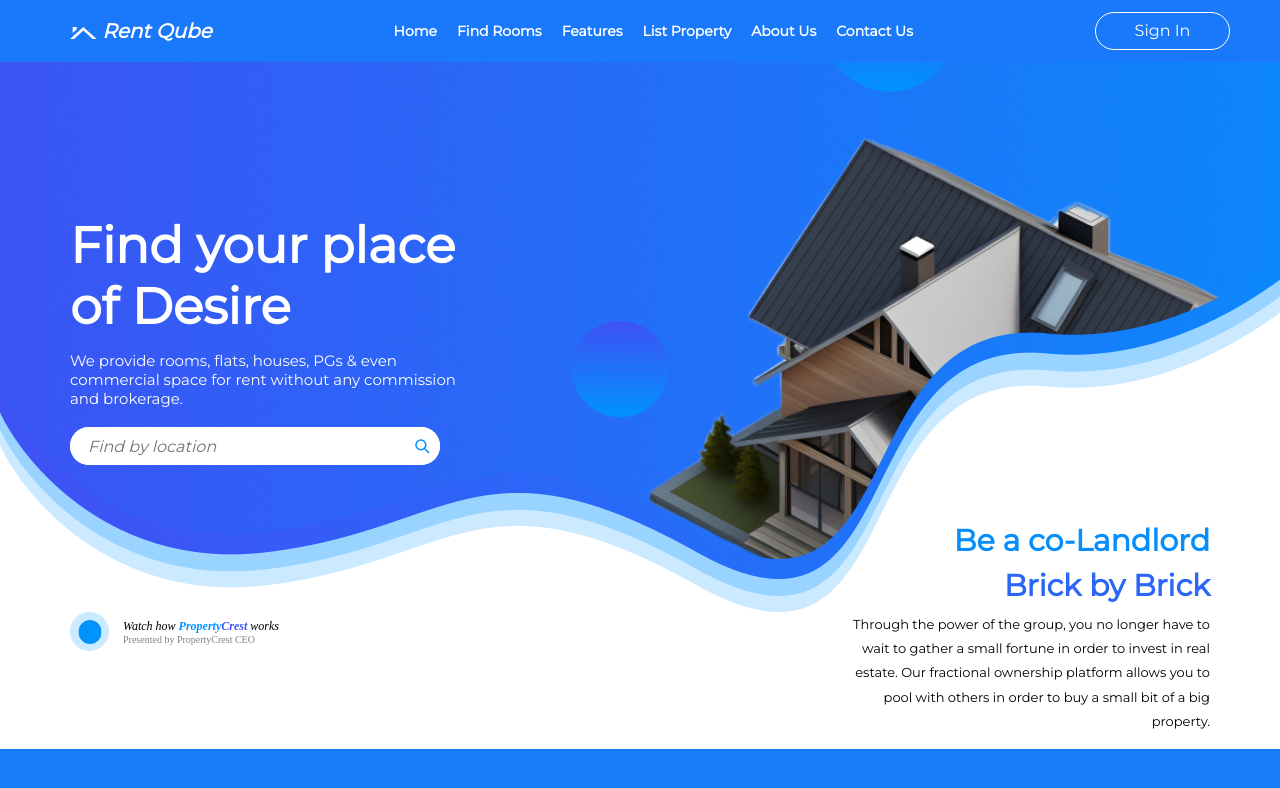
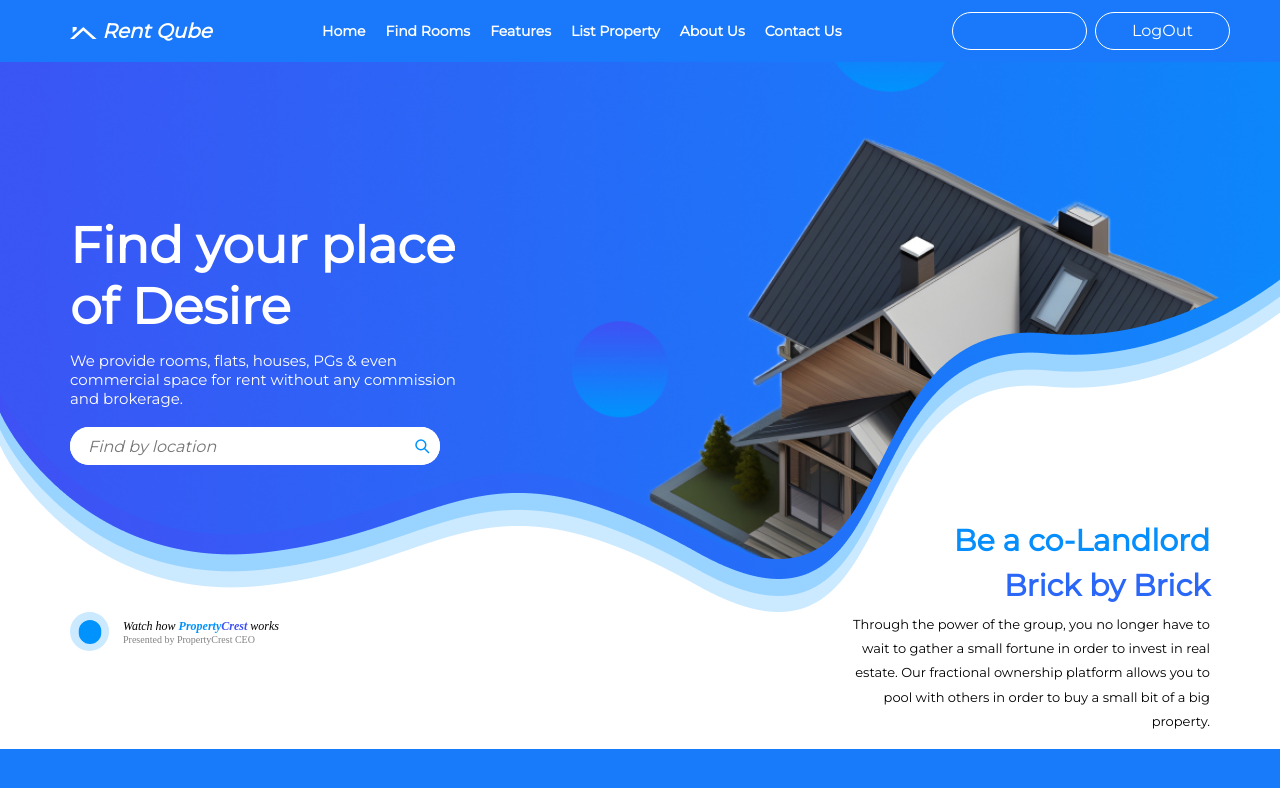
Before and after one commit to deevanshu-k/real-state-listing-website-frontend, an Angular app: page /home in a window 1280 px wide. Shown: the top 788 px of the page. Built offline with nearby package versions, Linux system fonts and the light colour scheme; sample sign-in values are in the browser's storage.

Commit message:
ADD: navbar logout

```diff
--- a/src/app/pages/navbar/navbar.component.html
+++ b/src/app/pages/navbar/navbar.component.html
@@ -21,7 +21,9 @@
     </div>
     <div class="action flex-fill d-flex flex-row-reverse">
         <span style="width: 50px;"></span>
-        <button class="sign-in" routerLink="/login">Sign In</button>
+        <button class="sign-in ms-2" *ngIf="isUserLoggedIn" (click)="logout()">LogOut</button>
+        <button class="sign-in" *ngIf="isUserLoggedIn">{{planType}}</button>
+        <button class="sign-in" *ngIf="!isUserLoggedIn" routerLink="/login">Sign In</button>
     </div>
 </div>
 <div class="offcanvas offcanvas-start sidenav" data-bs-scroll="true" tabindex="-1" id="offcanvasWithBothOptions" aria-labelledby="offcanvasWithBothOptionsLabel">
--- a/src/app/pages/navbar/navbar.component.ts
+++ b/src/app/pages/navbar/navbar.component.ts
@@ -1,10 +1,35 @@
-import { Component } from '@angular/core';
+import { Component, OnInit } from '@angular/core';
+import { AuthService } from 'src/app/services/auth.service';
 
 @Component({
   selector: 'app-navbar',
   templateUrl: './navbar.component.html',
   styleUrls: ['./navbar.component.css']
 })
-export class NavbarComponent {
+export class NavbarComponent implements OnInit {
+  isUserLoggedIn: boolean = false;
+  planType: "FREETENANT" | "FREELANDLORD" | "PRIEMUMTENANT" | "" = "";
 
+  constructor(private _authService: AuthService) {
+    _authService.isLogin.subscribe(d => {
+      this.isUserLoggedIn = d;
+      if (d) {
+        let decodedToken = _authService.getDecodedToken(String(localStorage.getItem("token")));
+        this.planType = decodedToken.subscription_plan;
+      }
+      else {
+        this.planType = "";
+      }
+    })
+  }
+
+  ngOnInit(): void {
+    if (!this._authService.isTokenExpired()) {
+      this._authService.isLogin.next(true);
+    }
+  }
+
+  logout(): void {
+    this._authService.removeUserLogin();
+  }
 }
--- a/src/app/services/auth.service.ts
+++ b/src/app/services/auth.service.ts
@@ -1,4 +1,4 @@
-import { Observable } from 'rxjs';
+import { Observable, Subject } from 'rxjs';
 import { HttpClient } from '@angular/common/http';
 import { Injectable } from '@angular/core';
 import jwt_decode from 'jwt-decode';
@@ -9,6 +9,7 @@ import { LoginSuccessData } from '../interfaces/login-success-data';
   providedIn: 'root'
 })
 export class AuthService {
+  isLogin:Subject<boolean> = new Subject();
 
   constructor(private http:HttpClient) { }
 
@@ -28,11 +29,13 @@ export class AuthService {
   setUserLogin(loginedData:LoginSuccessData){
     localStorage.setItem("token",loginedData.data.jwtToken);
     localStorage.setItem("role",loginedData.data.role);
+    this.isLogin.next(true);
   }
 
   removeUserLogin(){
     localStorage.removeItem("token");
     localStorage.removeItem("role");
+    this.isLogin.next(false);
   }
 
   isTokenExpired(): boolean {
```
